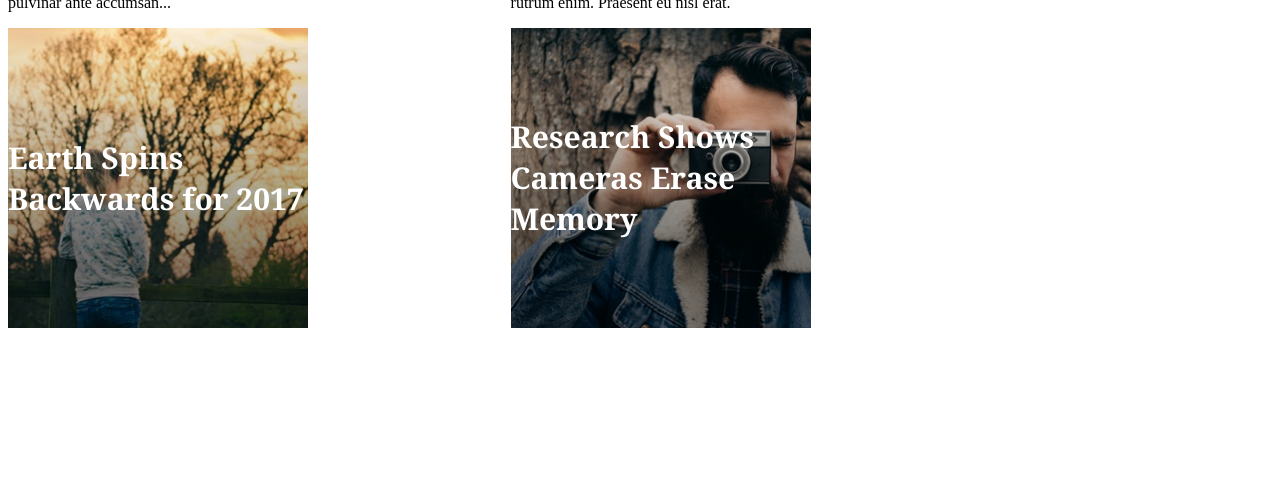
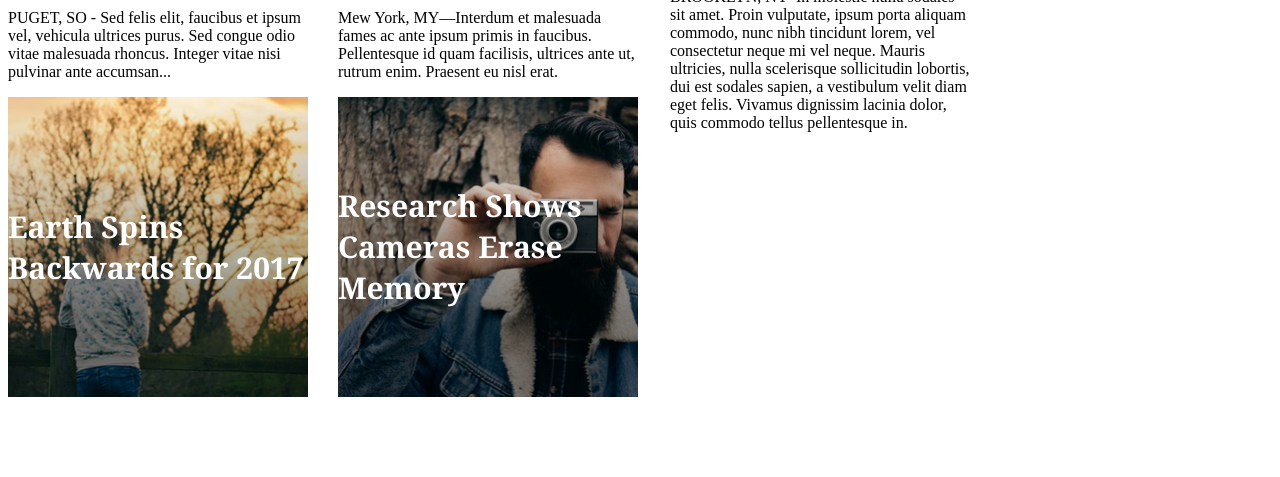
Before and after one commit to klassenj88/MyTimes, a plain HTML site: page index.html in a window 1280 px wide. Shown: the part 830-1307 px from the top of the page. Before the commit the page ends 1238 px from the top, so only its background shows below. Drawn offline with Linux system fonts and the light colour scheme.

Commit message:
fixed element spacing

```diff
--- a/Resources/css/style.css
+++ b/Resources/css/style.css
@@ -56,14 +56,13 @@
   width: 630px;
   display: flex;
   margin-right: 32px;
+  flex-direction: column;
 }
 
 .column.medium {
-  border: 1px solid black;
-  display: inline-flex;
+  display: flex;
   margin-right: 32px;
-  justify-content: center;
-  align-items: center;
+  flex-direction: column;
   width: 300px;
 
 }
@@ -72,7 +71,6 @@
   width: 240px;
   margin: 0;
   padding: 0;
-  border: 5px solid red;
   display: flex;
   justify-content: center;
   align-items: center;
--- a/index.html
+++ b/index.html
@@ -22,7 +22,7 @@
     </div>
 
     <div class="content">
-      <div class="column.large">
+      <div class="column large">
         <div class="main-story">
           <div class="main-content">
             <h1>Mother of Three Buys Tuna Steak at Phish Concert. Leaves, "Feeling
@@ -59,7 +59,7 @@
         </div>
       </div>
 
-      <div class="column.medium">
+      <div class="column medium">
         <div class="typed">
           <h2>FBI Finds Action Star Guilty of False Advertising</h2>
           <p>WASHINGTON DC- Donec luctus sem augue, rutrum posuere orci aliquam sed. Nam vitae aliquam lectus. Sed tempor tortor est, nec sagittis eros tincidunt sed. Morbi venenatis condimentum sem, vitae sollicitudin turpis pulvinar eget. Morbi pellentesque consectetur mi id auctor. Phasellus tincidunt orci mauris, placerat pharetra urna fringilla vitae. Morbi eget rutrum urna. Cras condimentum augue ut ante sollicitudin interdum. Pellentesque cursus dolor at tincidunt cursus. Vestibulum blandit aliquam felis...
@@ -74,7 +74,7 @@
         </div>
       </div>
 
-      <div class="column.small">
+      <div class="column small">
         <div class="cookie">
         </div>
         <div class="bites">
```
